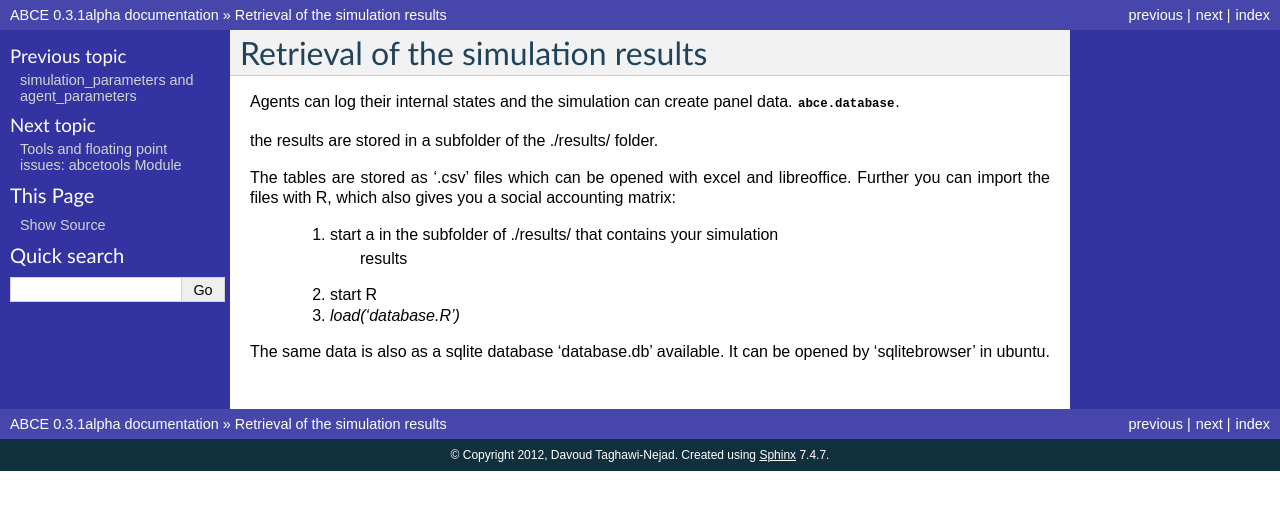
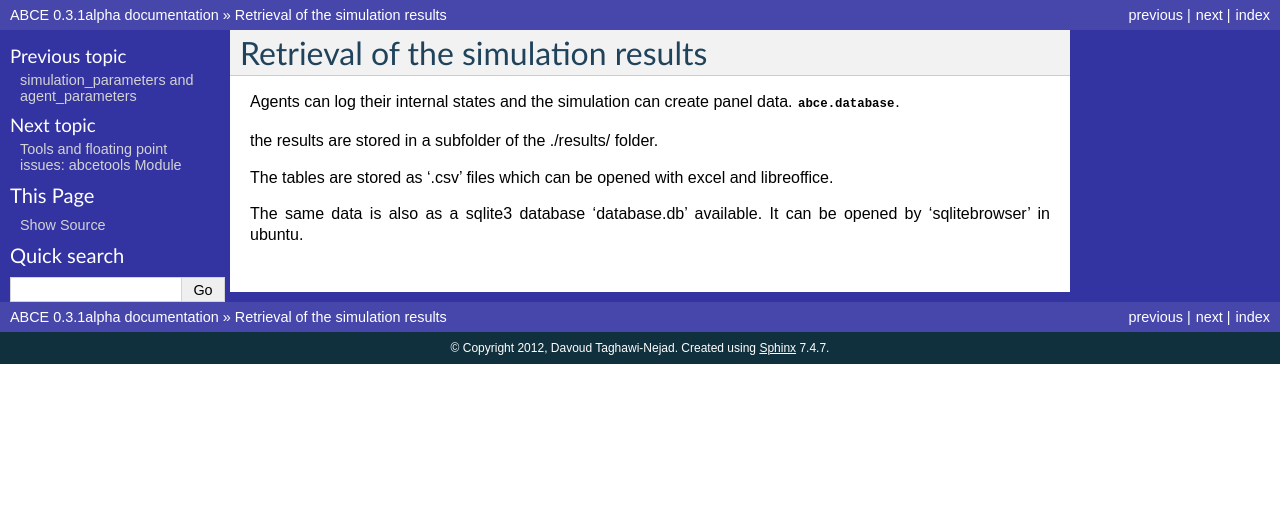
Before and after one commit to AB-CE/abce, a Sphinx documentation site: the page built from doc/simulation_results.rst, in a window 1280 px wide. Shown: the top 510 px of the page. Built offline with Sphinx 7.4.7, drawn with Linux system fonts in a browser that asks for light colours.

Commit message:
no R in simulation results.

```diff
--- a/doc/simulation_results.rst
+++ b/doc/simulation_results.rst
@@ -10,13 +10,6 @@ the results are stored in a subfolder of the ./results/ folder.
 
 The tables are stored as '.csv' files which can be opened with excel and
 libreoffice.
-Further you can import the files with R, which also gives you a social
-accounting matrix:
 
- 1. start a in the subfolder of ./results/ that contains your simulation
- 	results
- 2. start R
- 3. `load('database.R')`
-
-The same data is also as a sqlite database 'database.db' available.
+The same data is also as a sqlite3 database 'database.db' available.
 It can be opened by 'sqlitebrowser' in ubuntu.
```
